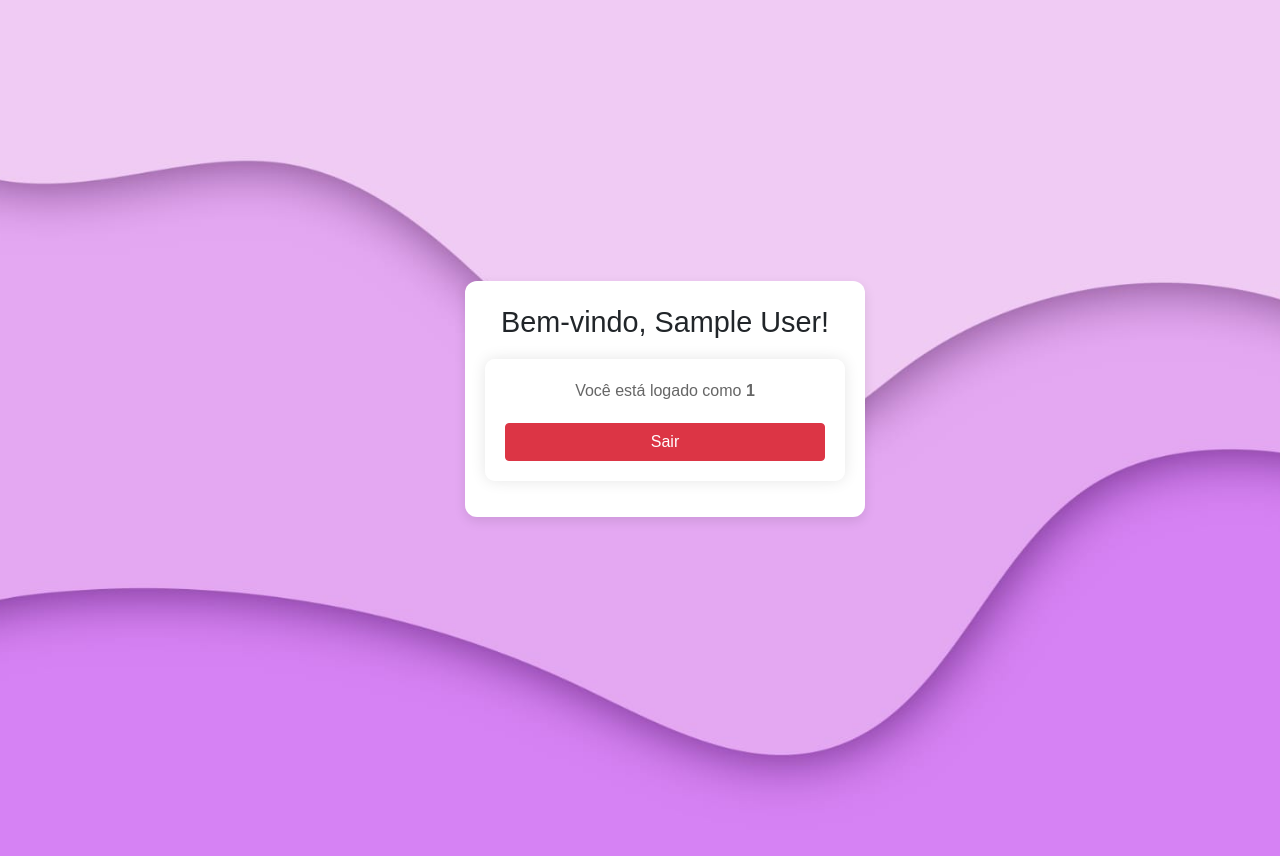
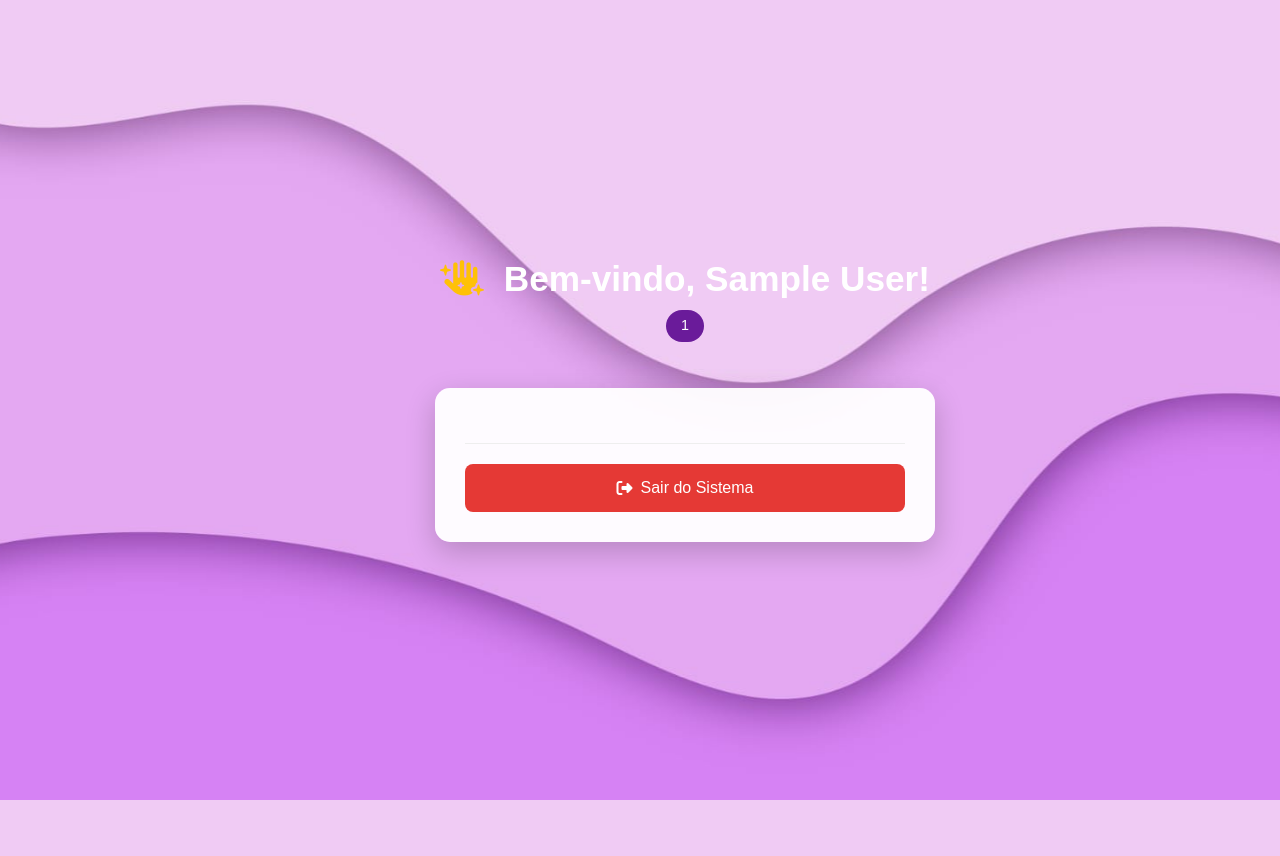
Before and after one commit to arthurf4321/ETC_TCC, a PHP site: page /home.php in a window 1280 px wide. After the commit the page ends 800 px from the top, so only its background shows below. Run offline with PHP 8.4, Linux system fonts and the light colour scheme; the visitor is signed in with stand-in values (Sample User, id 1); some libraries are stand-ins or nearby versions.

Commit message:
novo design login e home

```diff
--- a/assets/CSS/home.css
+++ b/assets/CSS/home.css
@@ -1,3 +1,6 @@
+/* --------------------------
+   Configurações Base
+----------------------------- */
 * {
     box-sizing: border-box;
     margin: 0;
@@ -7,228 +10,200 @@
 html, body {
     height: 100%;
     font-family: 'Source Sans Pro', sans-serif;
-    background-image: url(../imgs/BackGroud.jpg);
+    background: url(../imgs/BackGroud.jpg) no-repeat center center fixed;
     background-size: cover;
-    background-repeat: no-repeat;
-    background-position: center;
-    background-attachment: fixed;
+}
+
+a {
+    color: inherit;
+    text-decoration: none;
+}
+
+a:hover {
+    color: inherit;
 }
 
 /* --------------------------
-   AdminLTE Header e Sidebar
+   Container Principal
 ----------------------------- */
-
-body:not(.sidebar-collapse) .main-header {
-    margin-left: 250px;
-    width: calc(100% - 250px);
-}
-
-.main-header {
-    position: fixed;
-    top: 0;
-    right: 0;
-    left: 0;
-    z-index: 1030;
-}
-
-.content-wrapper {
-    margin-top: 56px;
-    margin-left: 250px;
-    min-height: calc(100vh - 56px);
-    display: flex;
-    justify-content: center;
-    align-items: center;
-    padding: 40px;
-    background-color: transparent !important;
-}
-
-.sidebar-collapse .content-wrapper {
-    margin-left: 0 !important;
-}
-
-/* --------------------------
-        Estilo Central
------------------------------ */
-.central-container {
-    width: 100%;
-    max-width: 400px;
-    padding: 20px;
-    background-color: #fff;
-    border-radius: 12px;
-    box-shadow: 0 4px 12px rgba(0, 0, 0, 0.1);
-    text-align: center;
-    transform: translateX(-100px);
-}
-
-.login-logo {
-    font-size: 1.8rem;
-    margin-bottom: 15px;
-}
-
-.card {
-    border-radius: 10px;
-    box-shadow: 0 0 15px rgba(0, 0, 0, 0.1);
-    animation: fadeInUp 0.8s ease;
-}
-
-.card-body {
-    background-color: rgba(255, 255, 255, 0.9);
-    border-radius: 10px;
-}
-
-.btn-block {
-    transition: transform 0.3s ease, box-shadow 0.3s ease;
-}
-
-.btn-block:hover {
-    transform: translateY(-3px);
-    box-shadow: 0 8px 16px rgba(0, 0, 0, 0.2);
-}
-
-/* --------------------------
-   Dropdown & User Photo
------------------------------ */
-.user-menu {
-    position: fixed;
-    top: 15px;
-    right: 20px;
-    z-index: 1050;
-}
-
-.user-photo {
-    width: 50px;
-    height: 50px;
-    border-radius: 50%;
-    cursor: pointer;
-}
-
-.dropdown-menu {
-    display: none;
-    position: absolute;
-    right: 0;
-    top: 60px;
-    background: white;
-    border-radius: 8px;
-    box-shadow: 0 0 10px rgba(0,0,0,0.1);
-    z-index: 1060;
-    min-width: 160px;
-    padding: 10px;
-}
-
-.dropdown-menu ul {
-    list-style: none;
-    padding: 0;
-    margin: 0;
-}
-
-.dropdown-menu li {
-    margin-bottom: 10px;
-}
-
-.dropdown-menu li:last-child {
-    margin-bottom: 0;
-}
-
-.dropdown-menu a {
-    text-decoration: none;
-    color: #333;
-    display: block;
-    padding: 6px 12px;
-    border-radius: 4px;
-}
-
-.dropdown-menu a:hover {
-    background-color: #f0f0f0;
-}
-
-/* --------------------------
-     Navegação em árvore
------------------------------ */
-.nav-treeview {
-    padding-left: 25px;
-    transition: all 0.3s ease-in-out;
-}
-
-.nav-treeview .nav-link {
-    padding: 0.5rem 1rem;
-}
-
-.nav-treeview .nav-item {
-    margin: 2px 0;
-}
-
-.nav-treeview .nav-link:hover {
-    background-color: rgba(255,255,255,0.1);
-}
-
-.nav-sidebar .menu-open > .nav-treeview {
-    display: block;
-}
-
-.menu-open .fa-angle-left {
-    transform: rotate(-90deg);
-    transition: transform 0.3s ease;
-}
-
-/* --------------------------
-     Responsividade
------------------------------ */
-@media (max-width: 767.98px) {
-    .main-sidebar {
-        transform: translateX(-100%);
-        position: fixed;
-        z-index: 1038;
-        height: 100vh;
-        transition: transform 0.3s ease-in-out;
-    }
-
-    .sidebar-open .main-sidebar {
-        transform: translateX(0);
-    }
-
-    .sidebar-overlay {
-        display: none;
-        position: fixed;
-        top: 0;
-        left: 0;
-        right: 0;
-        bottom: 0;
-        background-color: rgba(0,0,0,0.5);
-        z-index: 1037;
-    }
-
-    .sidebar-open .sidebar-overlay {
-        display: block;
-    }
-
-    .content-wrapper,
-    .main-header {
-        margin-left: 0 !important;
-    }
-
-    .brand-link {
-        padding: 10px !important;
-    }
-
-    .central-container {
-        margin: 0 10px;
-        transform: none;
-    }
-
-    .user-photo {
-        width: 40px;
-        height: 40px;
-    }
-
-    .dropdown-menu {
-        top: 50px;
-    }
-}
-
 .full-center {
     display: flex;
     justify-content: center;
     align-items: center;
-    min-height: calc(100vh - 56px);
+    min-height: 100vh;
     padding: 20px;
+    text-align: center;
+    flex-direction: column;
 }
+
+.content-wrapper {
+    background-color: transparent !important;
+}
+
+.welcome-container {
+    width: 100%;
+    max-width: 500px;
+    margin-left: -160px;
+    animation: fadeIn 0.8s ease-out;
+}
+
+.welcome-header {
+    text-align: center;
+    margin-bottom: 30px;
+    color: white;
+}
+
+.welcome-header h1 {
+    font-size: 2.2rem;
+    margin-bottom: 10px;
+    font-weight: 600;
+}
+
+.welcome-header h1 i {
+    margin-right: 10px;
+    color: #FFC107;
+}
+
+.role-badge {
+    display: inline-block;
+    background-color: #6A1B9A;
+    color: white;
+    padding: 5px 15px;
+    border-radius: 20px;
+    font-size: 0.9rem;
+    font-weight: 500;
+}
+
+/* --------------------------
+   Card de Dashboard
+----------------------------- */
+.dashboard-card {
+    background-color: rgba(255, 255, 255, 0.95);
+    border-radius: 15px;
+    box-shadow: 0 10px 30px rgba(0, 0, 0, 0.2);
+    overflow: hidden;
+    border: none;
+}
+
+.card-body {
+    padding: 30px;
+}
+
+/* --------------------------
+   Botões de Acesso
+----------------------------- */
+.access-buttons {
+    display: flex;
+    flex-direction: column;
+    gap: 15px;
+}
+
+.btn-main-access {
+    display: flex;
+    flex-direction: column;
+    align-items: center;
+    justify-content: center;
+    background-color: #6A1B9A;
+    color: white;
+    padding: 20px;
+    border-radius: 10px;
+    text-decoration: none;
+    transition: all 0.3s ease;
+    border: none;
+    text-align: center;
+    position: relative;
+    overflow: hidden;
+}
+
+.btn-main-access:hover {
+    background-color: #591781;
+    transform: translateY(-3px);
+    box-shadow: 0 10px 20px rgba(106, 27, 154, 0.3);
+}
+
+.btn-main-access i {
+    font-size: 2rem;
+    margin-bottom: 10px;
+}
+
+.btn-main-access span {
+    font-size: 1.2rem;
+    font-weight: 600;
+    margin-bottom: 5px;
+}
+
+.btn-main-access small {
+    font-size: 0.85rem;
+    opacity: 0.9;
+}
+
+.secondary-actions {
+    display: flex;
+    gap: 10px;
+    margin-top: 10px;
+}
+
+.btn-secondary-access {
+    display: flex;
+    align-items: center;
+    justify-content: center;
+    flex: 1;
+    background-color: #f1f1f1;
+    color: #6A1B9A;
+    padding: 12px;
+    border-radius: 8px;
+    text-decoration: none;
+    transition: all 0.3s ease;
+    font-weight: 500;
+}
+
+.btn-secondary-access:hover {
+    background-color: #d8cbe2;
+    transform: translateY(-3px);
+    box-shadow: 0 6px 12px rgba(0, 0, 0, 0.15);
+}
+
+.btn-secondary-access i {
+    margin-right: 8px;
+    color: #6A1B9A;
+}
+
+/* --------------------------
+   Botão de Logout
+----------------------------- */
+.logout-section {
+    margin-top: 25px;
+    padding-top: 20px;
+    border-top: 1px solid #eee;
+}
+
+.btn-logout {
+    display: flex;
+    align-items: center;
+    justify-content: center;
+    background-color: #E53935;
+    color: white;
+    padding: 12px;
+    border-radius: 8px;
+    text-decoration: none;
+    transition: all 0.3s ease;
+    font-weight: 500;
+}
+
+.btn-logout:hover {
+    background-color: #C62828;
+    transform: translateY(-3px);
+    box-shadow: 0 6px 12px rgba(0, 0, 0, 0.2);
+}
+
+.btn-logout i {
+    margin-right: 8px;
+}
+
+/* --------------------------
+   Animações
+----------------------------- */
+@keyframes fadeIn {
+    from { opacity: 0; transform: translateY(20px); }
+    to { opacity: 1; transform: translateY(0); }
+}
--- a/assets/CSS/login.css
+++ b/assets/CSS/login.css
@@ -15,6 +15,7 @@ body {
 .login-container {
     background-color: #fffffe;
     border-radius: 15px;
+    margin-left: 90px;
     width: 420px;
     padding: 30px;
     box-shadow: 6px 6px 15px rgba(0, 0, 0, 0.5);
--- a/assets/php/pages/home.php
+++ b/assets/php/pages/home.php
@@ -12,17 +12,20 @@ $cargosPermitidos = [
     'gerente' => [
         'página' => '../pages/Gerente/pagGerente.php',
         'permissao' => 'total',
-        'descricao' => 'Gerenciamento completo do sistema.'
+        'descricao' => 'Gerenciamento completo do sistema',
+        'icone' => 'fas fa-user-shield'
     ],
     'preparador' => [
         'página' => '../pages/Preparador/pagPreparador.php',
         'permissao' => 'preparo',
-        'descricao' => 'Gerencia pedidos em andamento.'
+        'descricao' => 'Gerencia pedidos em andamento',
+        'icone' => 'fas fa-utensils'
     ],
     'caixa' => [
         'página' => '../pages/Caixa/pagCaixa.php',
         'permissao' => 'vendas',
-        'descricao' => 'Gerencia pagamentos e pedidos.'
+        'descricao' => 'Gerencia pagamentos e pedidos',
+        'icone' => 'fas fa-cash-register'
     ]
 ];
 ?>
@@ -31,51 +34,54 @@ $cargosPermitidos = [
 <html lang="pt-br">
 <head>
     <?php include '../../includes/head.php'; ?>
-    <link rel="stylesheet" href="../../CSS/home.css">
-    <link rel="icon" href="../../../assets/imgs/favicon.ico"  sizes="16x16 32x32 48x48" type="image/x-icon">
-    <title></title>
+    <link rel="stylesheet" href="../../CSS/home.css?v=1.1">
+    <link rel="stylesheet" href="https://cdnjs.cloudflare.com/ajax/libs/font-awesome/6.5.1/css/all.min.css">
+    <link rel="icon" href="../../../assets/imgs/favicon.ico" sizes="16x16 32x32 48x48" type="image/x-icon">
+    <title>Dashboard - <?= ucfirst($funcionarioCargo) ?></title>
 </head>
 <body class="hold-transition sidebar-mini">
-<div class="wrapper">
 
     <div class="content-wrapper full-center">
-        <div class="central-container">
-            <div class="login-logo">
-                <b>Bem-vindo, <?php echo htmlspecialchars($_SESSION['nome']); ?>!</b>
+        <div class="welcome-container">
+            <div class="welcome-header">
+                <h1><i class="fas fa-hand-sparkles"></i> Bem-vindo, <?php echo htmlspecialchars($_SESSION['nome']); ?>!</h1>
+                <p class="role-badge"><?= ucfirst($funcionarioCargo) ?></p>
             </div>
 
-            <div class="card">
-                <div class="card-body login-card-body text-center">
-                    <p class="login-box-msg">
-                        Você está logado como <strong><?= ucfirst($funcionarioCargo) ?></strong>
-                    </p>
+            <div class="dashboard-card">
+                <div class="card-body">
+                    <div class="access-buttons">
+                        <?php if ($funcionarioCargo && isset($cargosPermitidos[$funcionarioCargo])): ?>
+                            <a href="<?= $cargosPermitidos[$funcionarioCargo]['página'] ?>" class="btn-main-access">
+                                <i class="<?= $cargosPermitidos[$funcionarioCargo]['icone'] ?>"></i>
+                                <span>Acessar Área do <?= ucfirst($funcionarioCargo) ?></span>
+                                <small><?= $cargosPermitidos[$funcionarioCargo]['descricao'] ?></small>
+                            </a>
+                        <?php endif; ?>
 
-                    <?php
-                    if ($funcionarioCargo && isset($cargosPermitidos[$funcionarioCargo])) {
-                        echo "<a href=\"{$cargosPermitidos[$funcionarioCargo]['página']}\"
-                                style=\"background-color: #6A1B9A; border: 1px solid #6A1B9A;\"
-                                class=\"btn btn-primary btn-block mb-2\">
-                                Ir para área de " . ucfirst($funcionarioCargo) . "
-                              </a>";
-                    }
+                        <?php if ($funcionarioCargo === 'gerente'): ?>
+                            <div class="secondary-actions">
+                                <?php foreach ($cargosPermitidos as $cargo => $dados): ?>
+                                    <?php if ($cargo !== 'gerente'): ?>
+                                        <a href="<?= $dados['página'] ?>" class="btn-secondary-access">
+                                            <i class="<?= $dados['icone'] ?>"></i>
+                                            <?= ucfirst($cargo) ?>
+                                        </a>
+                                    <?php endif; ?>
+                                <?php endforeach; ?>
+                            </div>
+                        <?php endif; ?>
+                    </div>
 
-                    if ($funcionarioCargo === 'gerente') {
-                        foreach ($cargosPermitidos as $cargo => $dados) {
-                            if ($cargo !== 'gerente') {
-                                echo "<a href=\"{$dados['página']}\"
-                                        class=\"btn btn-secondary btn-block mb-2\">
-                                        Área do " . ucfirst($cargo) . "
-                                      </a>";
-                            }
-                        }
-                    }
-                    ?>
-
-                    <a href="../auth/logout.php" class="btn btn-danger btn-block">Sair</a>
+                    <div class="logout-section">
+                        <a href="../auth/logout.php" class="btn-logout">
+                            <i class="fas fa-sign-out-alt"></i> Sair do Sistema
+                        </a>
+                    </div>
                 </div>
             </div>
         </div>
     </div>
-</div>
+
 </body>
 </html>
```
